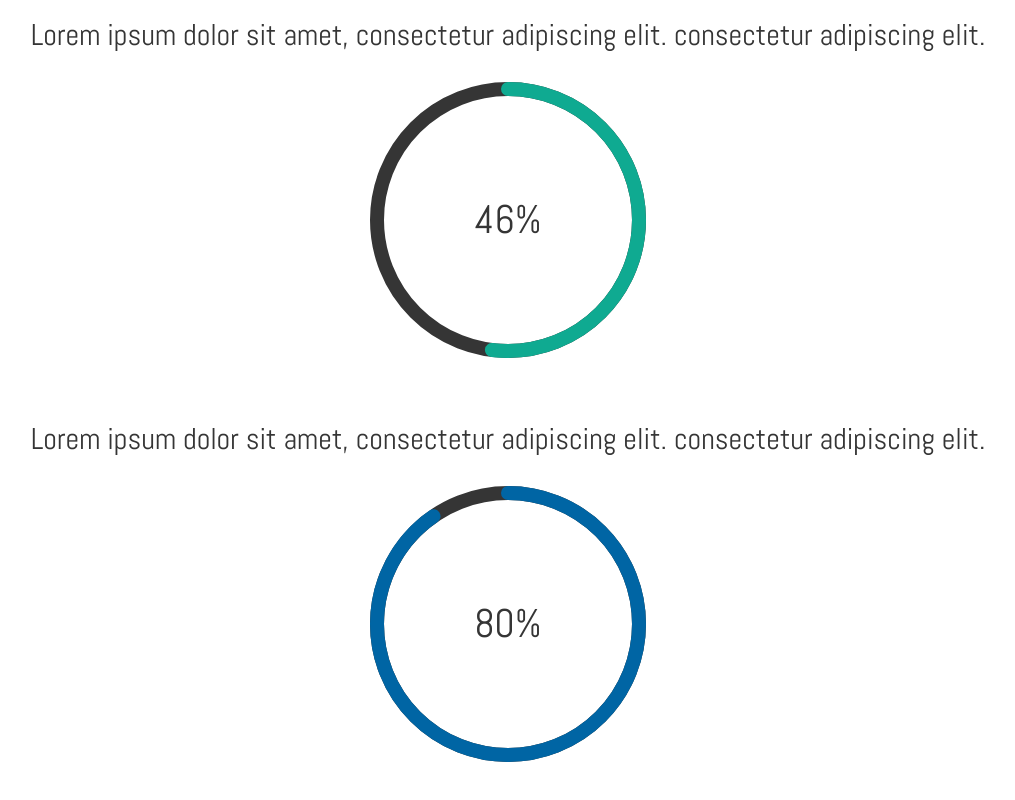
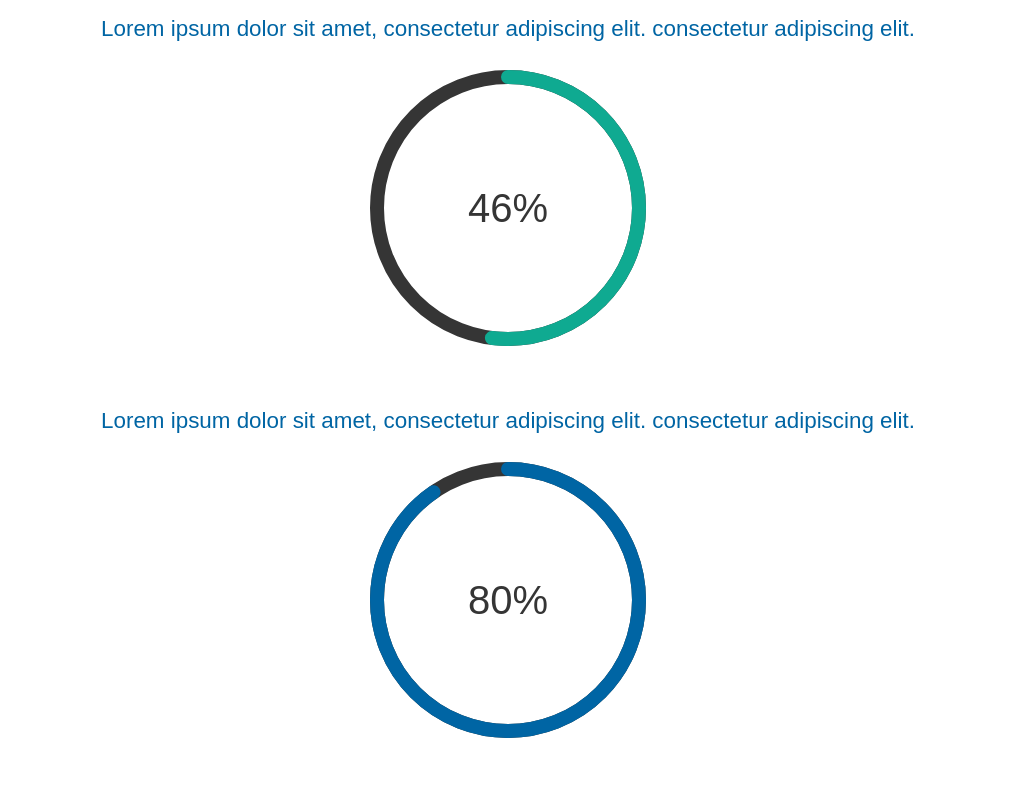
Before and after one commit to willahine/annual_report, a plain HTML site: page interactives/financials/index.html in a window 1280 px wide. Shown: the whole page, without its empty margins (132-1147 px from the left). Drawn offline with Linux system fonts and the light colour scheme.

Commit message:
figcaption

```diff
--- a/interactives/financials/css/style.css
+++ b/interactives/financials/css/style.css
@@ -178,7 +178,8 @@ figure {
 }
 
 figcaption {
-  font-family: 'Abel', sans-serif;
-  color: #353535;
-  font-size: 30px;
+    color: #0065a4;
+    font-size: 1.4em;
+    font-family: Museo-Sans,"Liberation Sans",Helvetica,Arial,sans-serif;
+    font-weight: 300;
 }
```
